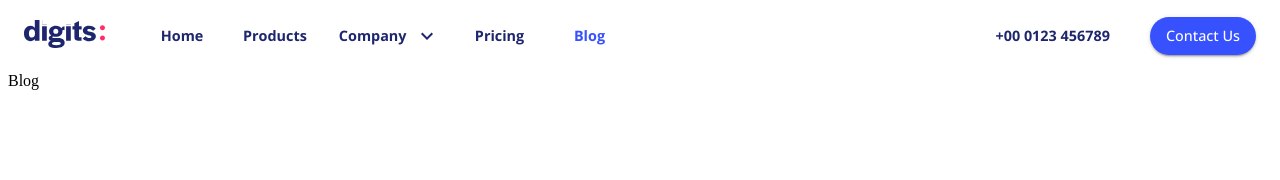
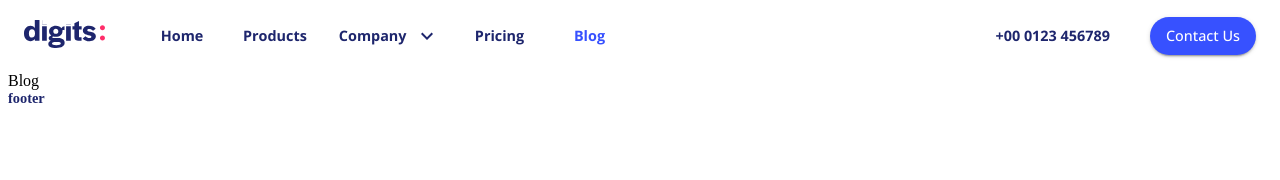
Before and after one commit to Mostafa-HEH/digits-landing-page, a React (Create React App) app: page /blog in a window 1280 px wide. Shown: the top 180 px of the page. Built offline with nearby package versions, Linux system fonts and the light colour scheme.

Commit message:
setup footer

```diff
--- a/src/components/App.js
+++ b/src/components/App.js
@@ -3,6 +3,7 @@ import { BrowserRouter, Routes, Route } from "react-router-dom";
 
 import theme from "./ui/theme";
 import Header from "./ui/Header";
+import Footer from "./ui/Footer";
 
 const Home = () => <div>home</div>;
 const Products = () => <div>products</div>;
@@ -22,6 +23,7 @@ function App() {
           <Route exact path="/pricing" element={<Pricing />} />
           <Route exact path="/blog" element={<Blog />} />
         </Routes>
+        <Footer />
       </BrowserRouter>
     </ThemeProvider>
   );
--- /dev/null
+++ b/src/components/ui/Footer.jsx
@@ -0,0 +1,18 @@
+import React from "react";
+import { makeStyles } from "@mui/styles";
+
+const useStyles = makeStyles((theme) => ({
+  footer: {
+    ...theme.typography.tab,
+    width: "100%",
+    backgroundColor: theme.palette.secondary.main,
+  },
+}));
+
+const Footer = () => {
+  const classes = useStyles();
+
+  return <div className={classes.footer}>footer</div>;
+};
+
+export default Footer;
```
